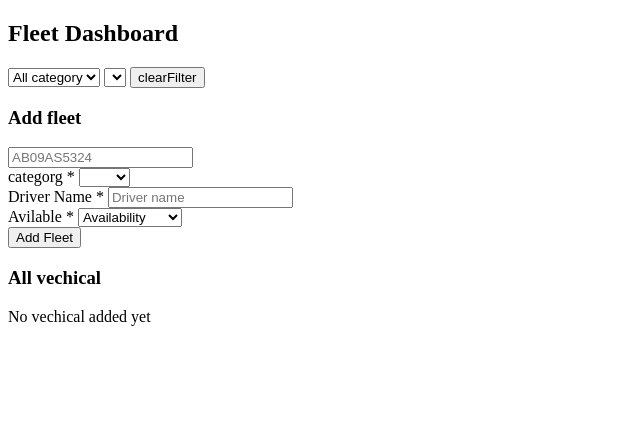
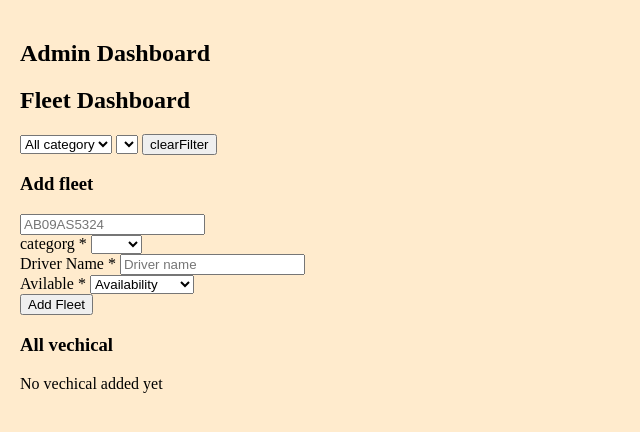
Before and after one commit to Sowmya-id26/fleet-management-app, a plain HTML site: page admin.html in a window 1280 px wide. Shown: the whole page, without its empty margins (0-640 px from the left). Drawn offline with Linux system fonts and the light colour scheme.

Commit message:
index.css

```diff
--- /dev/null
+++ b/admin.css
@@ -0,0 +1,6 @@
+body{
+    background-color: blanchedalmond;
+    padding: 20px;
+    margin: auto;
+
+}
--- a/admin.html
+++ b/admin.html
@@ -3,9 +3,11 @@
 <head>
     <meta charset="UTF-8">
     <meta name="viewport" content="width=device-width, initial-scale=1.0">
-    <title>Admin Dashboard</title>
+    <link rel="stylesheet" href="admin.css"
+
 </head>
 <body>
+    <h2>Admin Dashboard</h2>
     <header class="navbar">
         <h2>Fleet Dashboard</h2>
         <div class="filer-box">
--- a/index.css
+++ b/index.css
@@ -3,16 +3,19 @@ body{
     padding: 10px;
     background-color: aqua;
     font-family: 'Lucida Sans', 'Lucida Sans Regular', 'Lucida Grande', 'Lucida Sans Unicode', Geneva, Verdana, sans-serif;
+    justify-content: center;
+    align-items: center;
 }
 .login{
-    width:200px;
-    //background-color: bisque;
+    width: 200px;
     padding: 0px;
-    border-radius: 0px;
+    border-radius:0px;
+    justify-content:center;
+    align-items:center;
 }
 .input{
-    //background-color: beige;
-    margin: 0;
+
+    margin:0;
 
 }
 .password{
```
